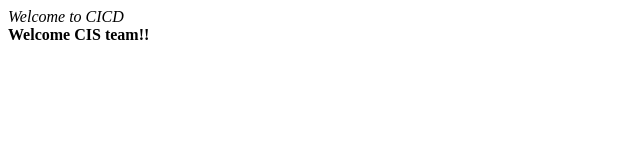
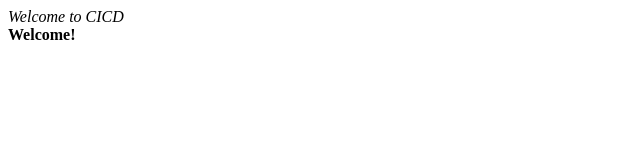
Before and after one commit to sugapriya126/test, a plain HTML site: page index.html in a window 1280 px wide. Shown: the full height of the page, 0-640 px from the left. Drawn offline with Linux system fonts and the light colour scheme.

Commit message:
Update index.html

```diff
--- a/index.html
+++ b/index.html
@@ -1,7 +1,7 @@
 <html>
 <body>
 <em>Welcome to CICD</em><br>
-<strong>Welcome CIS team!!</strong><br>
+<strong>Welcome!</strong><br>
 
  </body>
 </html>
```
